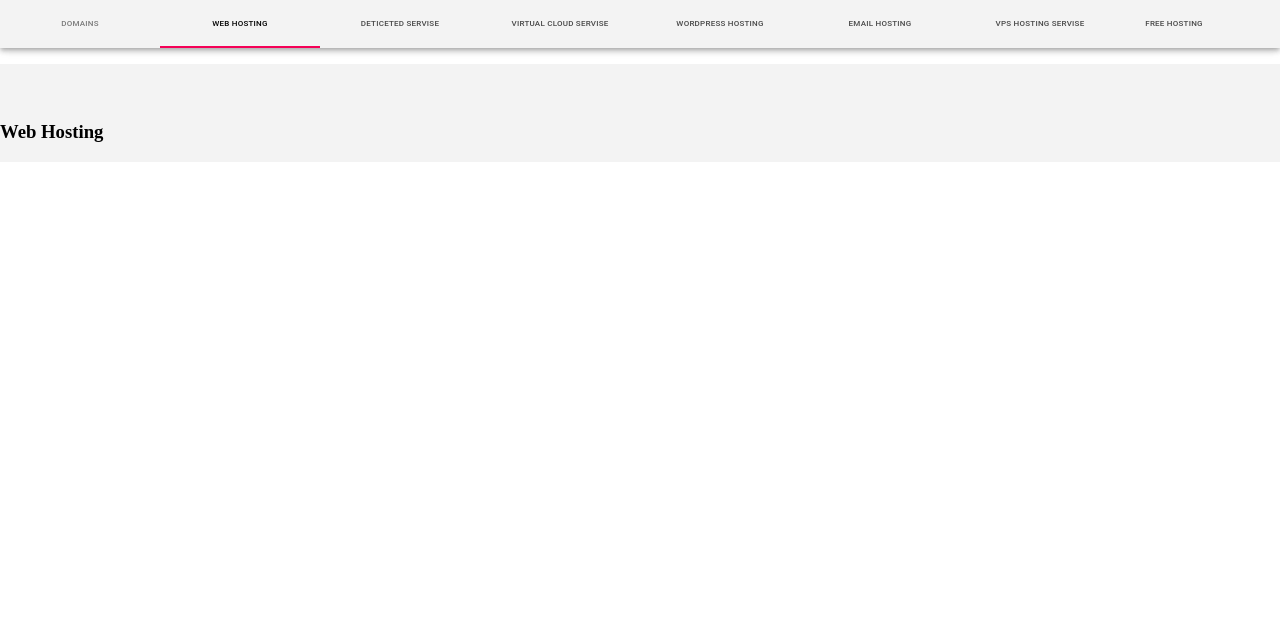
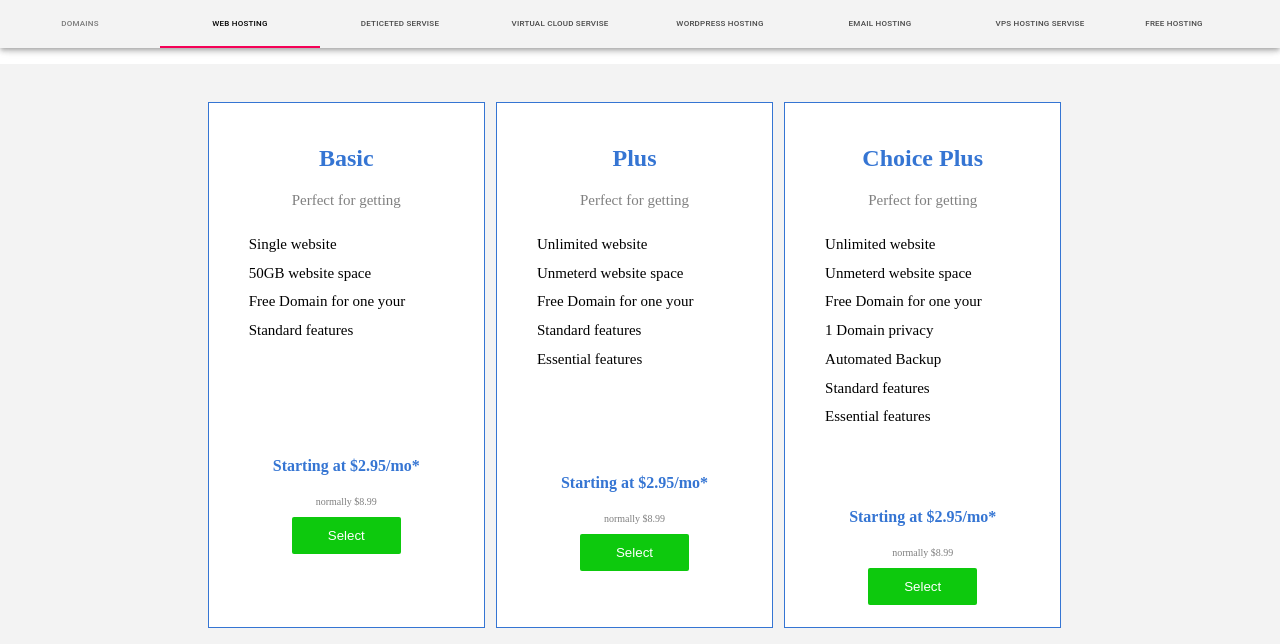
Before and after one commit to ArianEmini/Assigments, a React (Create React App) app in the folder Seconde-assigment/seconde/: page /WebHosting in a window 1280 px wide. Both pictures are taken after a click on the tab "WEB HOSTING". Shown: the top 644 px of the page. Built offline with nearby package versions, Linux system fonts and the light colour scheme.

Commit message:
WebHosting cod

```diff
--- a/Seconde-assigment/seconde/src/App.js
+++ b/Seconde-assigment/seconde/src/App.js
@@ -10,7 +10,7 @@ import WorpresHosting from './Components/NavbarPages/WordpressHosting/WordPressH
 import EmailHosting from './Components/NavbarPages/EmailHosting/EmailHosting';
 import VPSHostingServers from './Components/NavbarPages/VPSHosting/VPSHostingServers';
 import FreeHosting from './Components/NavbarPages/FreeHosting/FreeHosting';
-import NavbarResponse from './Components/NavbarToogle/Navabr';
+// import NavbarResponse from './Components/NavbarToogle/Navabr';
 function App() {
 
   const [value,setvalue]=useState(0);
--- a/Seconde-assigment/seconde/src/Components/NavbarPages/Domains/Domains.js
+++ b/Seconde-assigment/seconde/src/Components/NavbarPages/Domains/Domains.js
@@ -1,5 +1,8 @@
 import React from "react";
 import "./Domains.css"
+
+
+const Domains = (props) => {
   const DomainsData=[
     {
       name:".COM",
@@ -49,8 +52,6 @@ const DomainsData=[
       button:"Buy now"
     }
   ]
-
-const Domains = (props) => {
   return (
 <div className="Domains" >
 <div className="Card">
--- a/Seconde-assigment/seconde/src/Components/NavbarPages/WebHosting/WebHosting.js
+++ b/Seconde-assigment/seconde/src/Components/NavbarPages/WebHosting/WebHosting.js
@@ -1,10 +1,76 @@
 import React from "react";
 import "./Webhosting.css"
+
 const WebHosting = (props) => {
+    const DomainsData=[
+        {
+          name:"Basic",
+          listone:"Single website",
+          listtwo:"50GB website space",
+          listthree:"Free Domain for one your",
+          listfour:"Standard features",
+          buy:"$5.99/yr",
+          oldbuy:"$10.99/yr",
+          button:"Buy now"
+        },
+        {
+          name:"Plus",
+          listone:"Unlimited website",
+          listtwo:"Unmeterd website space",
+          listthree:"Free Domain for one your",
+          listfour:"Standard features",
+          listfive:"Essential features",
+          buy:"$55.99/yr",
+          oldbuy:"$10.99/yr",
+          button:"Buy now"
+        },
+        {
+            name:"Choice Plus",
+            listone:"Unlimited website",
+            listtwo:"Unmeterd website space",
+            listthree:"Free Domain for one your",
+            listfour:"1 Domain privacy",
+            listfive:"Automated Backup",
+            listsix:"Standard features",
+            listseven:"Essential features",
+            buy:"$55.99/yr",
+            oldbuy:"$10.99/yr",
+            button:"Buy now"
+        },
+
+      ]
+
     return (
 <div className="WebHosting" >
+    <div className="CardHosting">
+        {DomainsData.map((dom)=>(
+               <div className="Card-content-Hosting">
+                   <h2>{dom.name}</h2>
+                   <p className="paragrafHosting">Perfect for getting</p>
+                <ul>
+                   <li>{dom.listone}</li>
+                   <li>{dom.listtwo}</li>
+                   <li>{dom.listthree}</li>
+                   <li>{dom.listfour}</li>
+                   <li>{dom.listfive}</li>
+                   <li>{dom.listsix}</li>
+                   <li>{dom.listseven}</li>
 
-<h3>Web Hosting</h3>
+                </ul>
+                  <div className="Footer-Card">
+                 <h4>Starting at $2.95/mo*</h4>
+                 <p>normally $8.99</p>
+                 <button className="buttonHosting">Select</button>
+                 </div>
+               </div>
+
+
+        ))}
+
+
+    </div>
+
+
 
 
 </div>
--- a/Seconde-assigment/seconde/src/Components/NavbarPages/WebHosting/Webhosting.css
+++ b/Seconde-assigment/seconde/src/Components/NavbarPages/WebHosting/Webhosting.css
@@ -6,4 +6,75 @@
     width: 100%;
     background-color: #f3f3f3;
     padding-top: 3%;
+
 }
+
+
+.Card-content-Hosting{
+    background-color:white ;
+    width: 25%;
+    padding: 2% 0% 2% 0%;
+    border: 1px solid #3575D3 ;
+    margin-right:1% ;
+
+}
+.Card-content-Hosting:hover{
+    opacity:0.7;
+
+}
+.CardHosting{
+    display: flex;
+    flex-wrap: wrap;
+    justify-content: center;
+     margin: 0% 7% 30% 7%;
+
+}
+
+h2,h4{
+    display: flex;
+    justify-content: center;
+    color: #3575D3;
+}
+h4{
+    margin-top: 30%;
+}
+ ul{
+
+    display: flex;
+    flex-direction: column;
+
+    font-size: 15px;
+}
+li{
+    padding-top: 5%;
+    list-style-type: none
+}
+.buttonHosting{
+
+    bottom:0%;
+    display: flex;
+    margin: auto;
+    padding: 4% 13%;
+    border:none;
+    background-color: rgb(13, 201, 13);
+    color: white;
+    border-radius: 2px;
+
+}
+
+.paragrafHosting{
+    font-size: 15px;
+}
+
+@media(max-width:768px){
+    .Card-content-Hosting{
+        width: 30%;
+        margin-bottom: 10%;
+    }
+}
+@media(max-width:425px){
+    .Card-content-Hosting{
+        width: 100%;
+        margin-bottom: 10%;
+    }
+}
```
Lines whose indentation alone changed are shown as unchanged.
